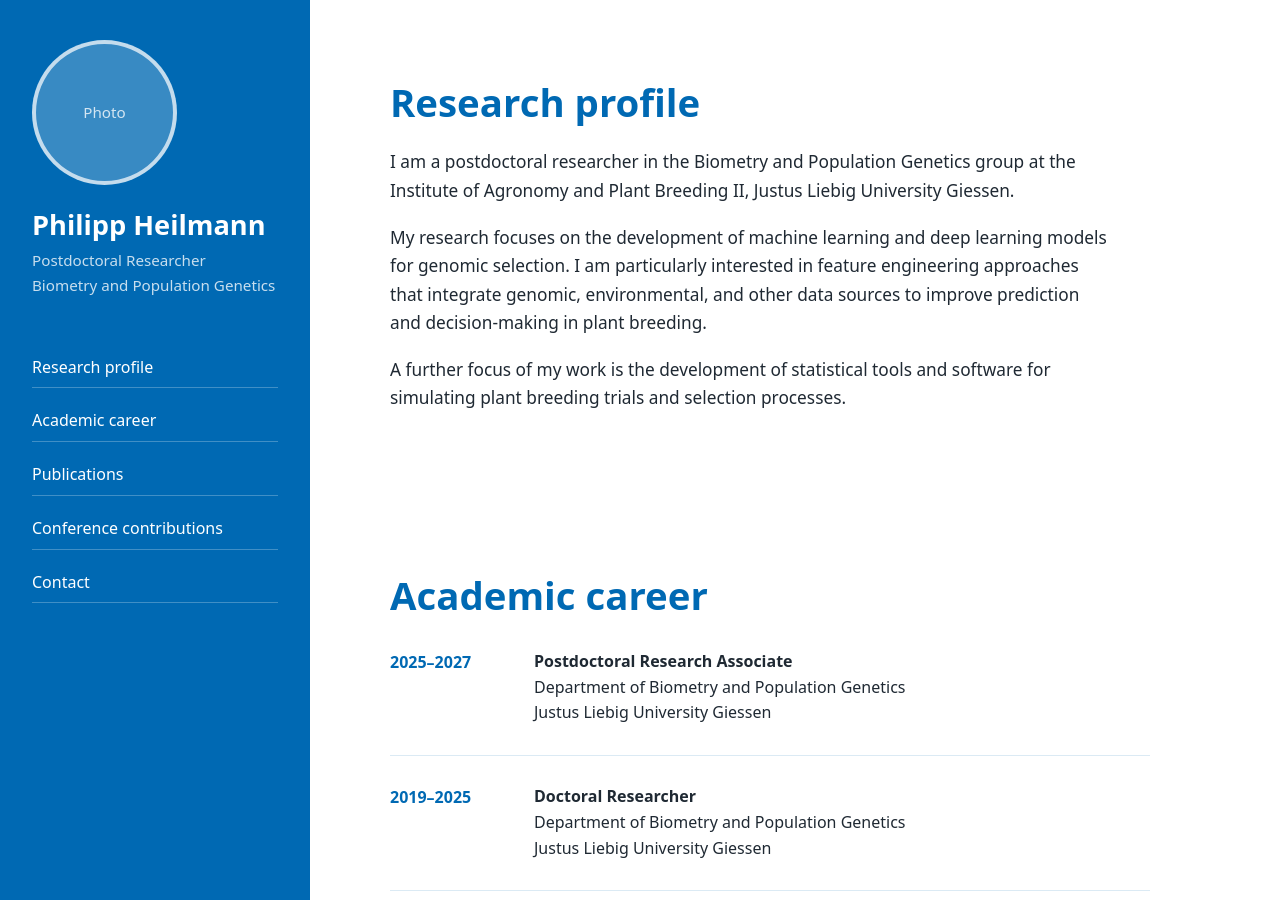
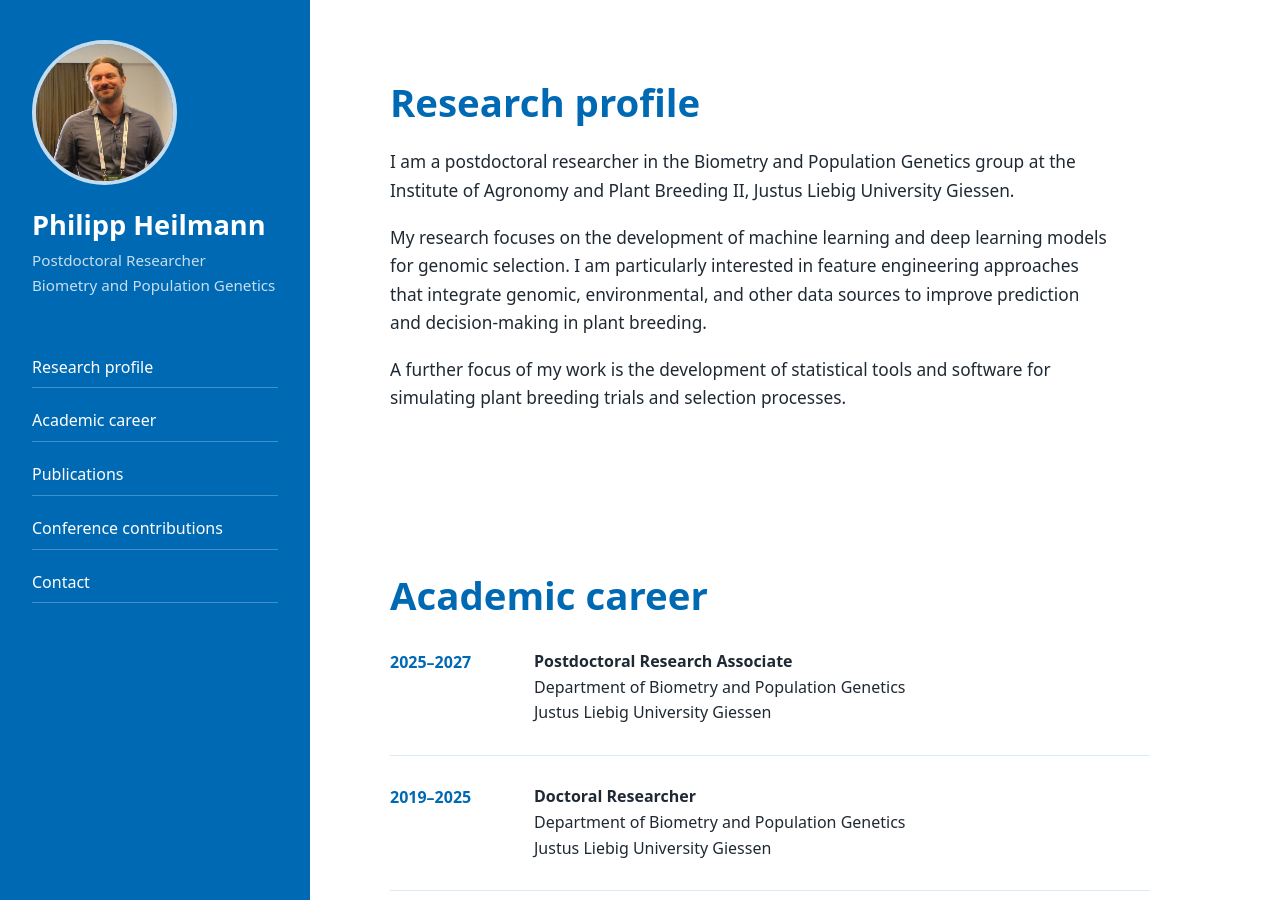
Before and after one commit to PGHeilmann/PGHeilmann.github.io, a Jekyll site: the page built from index.md, in a window 1280 px wide and 900 px high. Built offline with Jekyll 4.4.1, drawn with Linux system fonts in a browser that asks for light colours.

Commit message:
Update index.md

```diff
--- a/index.md
+++ b/index.md
@@ -8,7 +8,7 @@ title: Home
   <aside class="sidebar">
     <div class="profile">
       <div class="profile-picture">
-        <span>Photo</span>
+        <img src="{{ '/assets/portrait.jpg' | relative_url }}" alt="Philipp Heilmann">
       </div>
 
       <h1>Philipp Heilmann</h1>
```
